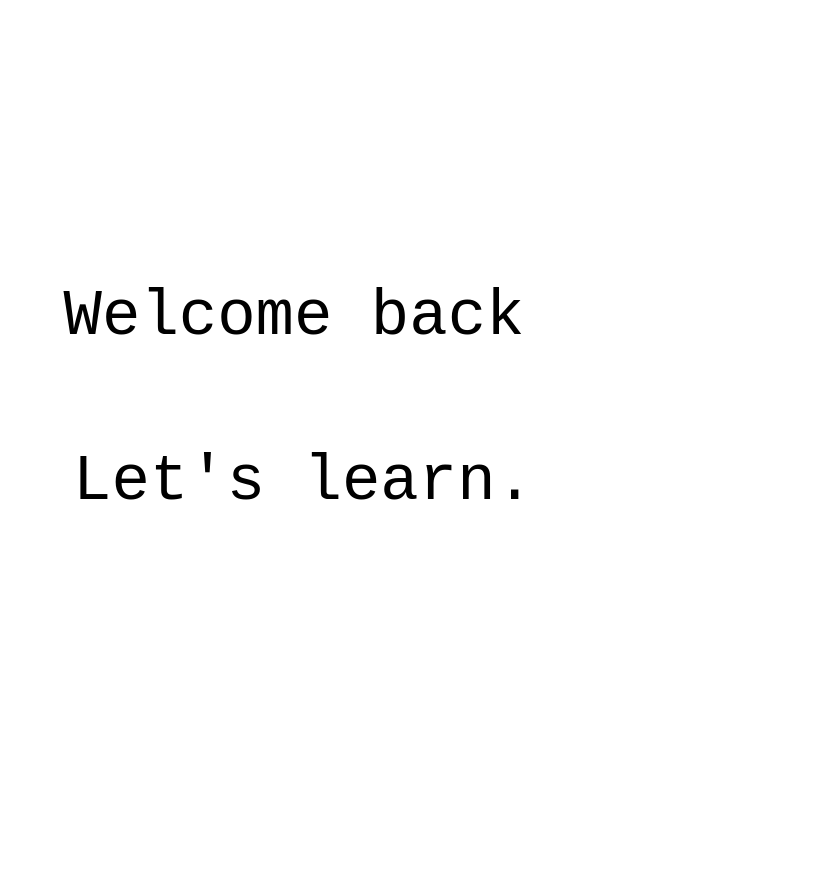
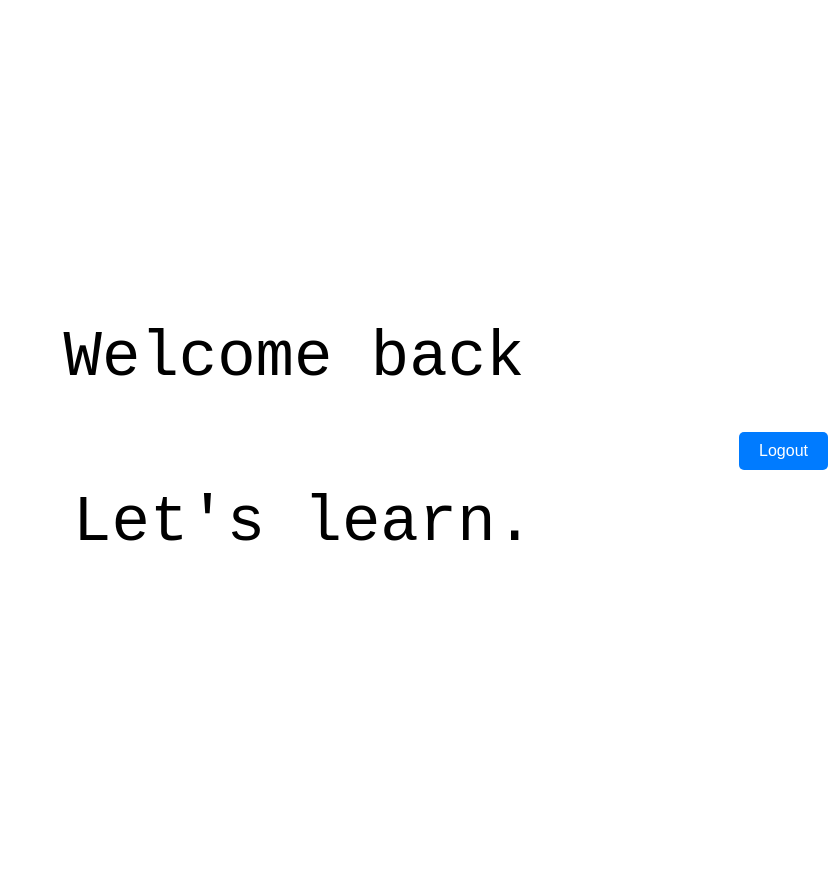
Before and after one commit to matthewjaeyounghan/hacktcnj, a Flask app: page /chat in a window 1280 px wide. Shown: the top 881 px of the page, without its empty margins (452-1280 px from the left). Before the commit the page ends 500 px from the top, so only its background shows below. Run offline with Flask 3, Linux system fonts and the light colour scheme; some libraries are stand-ins or nearby versions.

Commit message:
Add files via upload

```diff
--- a/main.py
+++ b/main.py
@@ -13,7 +13,6 @@ if ENV_FILE:
 app = Flask(__name__)
 app.secret_key = env.get("APP_SECRET_KEY")
 print("APP_SECRET_KEY:", env.get("APP_SECRET_KEY"))
-
 
 oauth = OAuth(app)
 
@@ -48,7 +47,8 @@ def callback():
 def login():
     redirect_uri = url_for("callback", _external=True)
     print(f"Login redirecting to: {redirect_uri}")  # Debugging
-    return redirect("/chat")
+    return oauth.auth0.authorize_redirect(redirect_uri=redirect_uri)
+
 
 @app.route("/chat")
 def chat():
--- a/static/css/styles2.css
+++ b/static/css/styles2.css
@@ -95,3 +95,24 @@
         opacity: 1;
     }
 }
+
+.let-s-talk-button {
+    display: flex;
+    justify-content: center;
+    margin-top: 20px;
+}
+
+.button-3 {
+    background-color: #007bff;
+    color: white;
+    border: none;
+    padding: 10px 20px;
+    font-size: 1em;
+    cursor: pointer;
+    border-radius: 5px;
+    transition: background-color 0.3s;
+}
+
+.button-3:hover {
+    background-color: #0056b3;
+}
--- a/templates/ready.html
+++ b/templates/ready.html
@@ -6,6 +6,11 @@
         <link rel="stylesheet" href="../static/css/styles2.css" />
     </head>
     <body>
+        <div class="let-s-talk-button">
+            <a href="/logout" target="_blank">
+              <button class="button">I'm Ready! </button>
+            </a>
+          </div>
         <div class="macbook-pro">
             <div class="div">
                 <div class="welcome-back">
@@ -23,6 +28,10 @@
                     </div>
                 </div>
             </div>
+            <div class="let-s-talk-button">
+                <a href="/logout">
+                    <button class="button-3">Logout</button>
+                </a>
         </div>
     </body>
 </html>
```
Also changed, not shown: static/css/style.css (+1 -9 lines).
